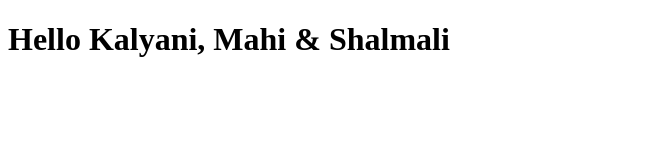
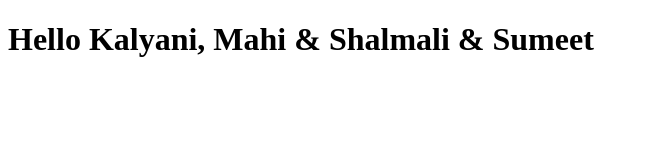
Before and after one commit to sumeetsingh1991/AngularJSLearning, a plain HTML site: page index.html in a window 1280 px wide. Shown: the whole page, without its empty margins (0-649 px from the left). Drawn offline with Linux system fonts and the light colour scheme.

Commit message:
Small change test

```diff
--- a/index.html
+++ b/index.html
@@ -5,6 +5,6 @@
     <title>Hello Camping Group</title>
   </head>
   <body>
-    <h1>Hello Kalyani, Mahi & Shalmali</h1>
+    <h1>Hello Kalyani, Mahi & Shalmali & Sumeet </h1>
   </body>
 </html>
```
